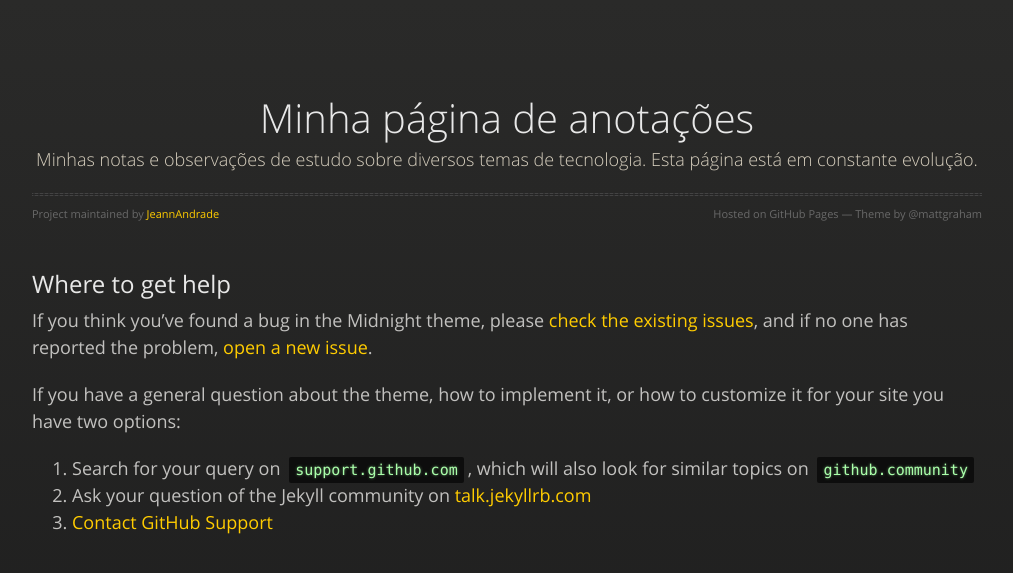
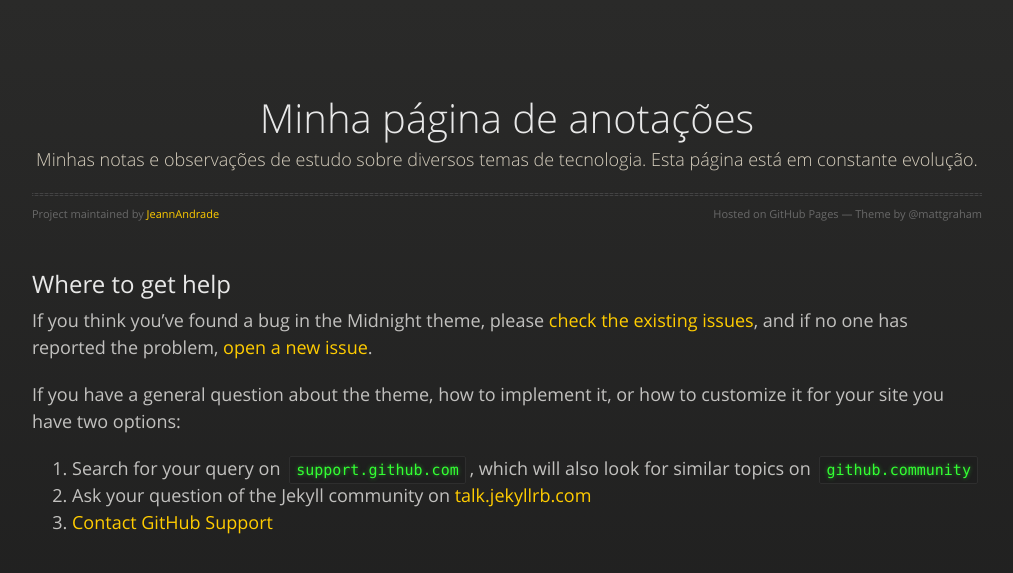
Before and after one commit to JeannAndrade/jeannandrade.github.io, a Jekyll site: the page built from docs/SUPPORT.md, in a window 1280 px wide. Shown: the top 573 px of the page, without its empty margins (108-1121 px from the left). Built offline with Jekyll 4.4.1, drawn with Linux system fonts in a browser that asks for light colours; our own code applies the rules of GitHub Pages for plain Markdown files.

Commit message:
Alterando a cor de fundo do blocos code

```diff
--- a/_sass/jekyll-theme-midnight.scss
+++ b/_sass/jekyll-theme-midnight.scss
@@ -116,12 +116,11 @@ blockquote {
 
 code {
   font-family: Monaco, Bitstream Vera Sans Mono, Lucida Console, Terminal, monospace;
-  color: #aaffaa;
-  /* verde terminal */
-  text-shadow: 0 0 3px rgba(170, 255, 170, 0.5);
-  /* brilho de fósforo */
-  background-color: #0d0d0d;
-  /* fundo escuro tipo CRT */
+  color: #33ff33;
+  text-shadow: 0 0 4px rgba(51, 255, 51, 0.5);
+  background-color: #1e1e1e;
+  border: 1px solid #2e2e2e;
+  /* borda sutil para delimitar o bloco */
   font-size: 15px;
   margin: 0 4px;
   padding: 4px 6px;
```
